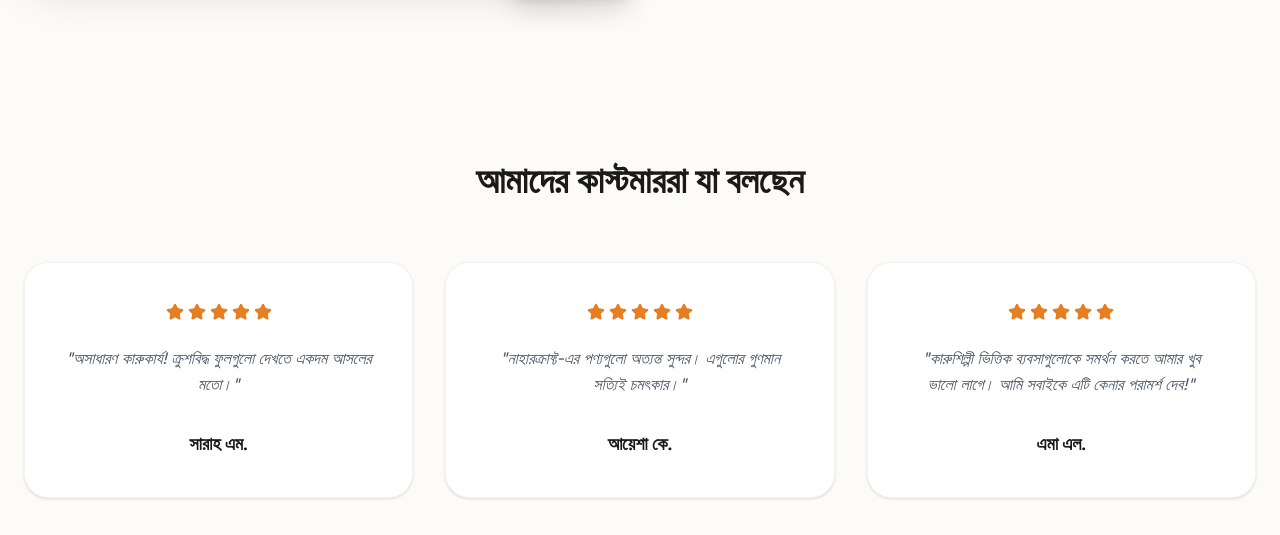
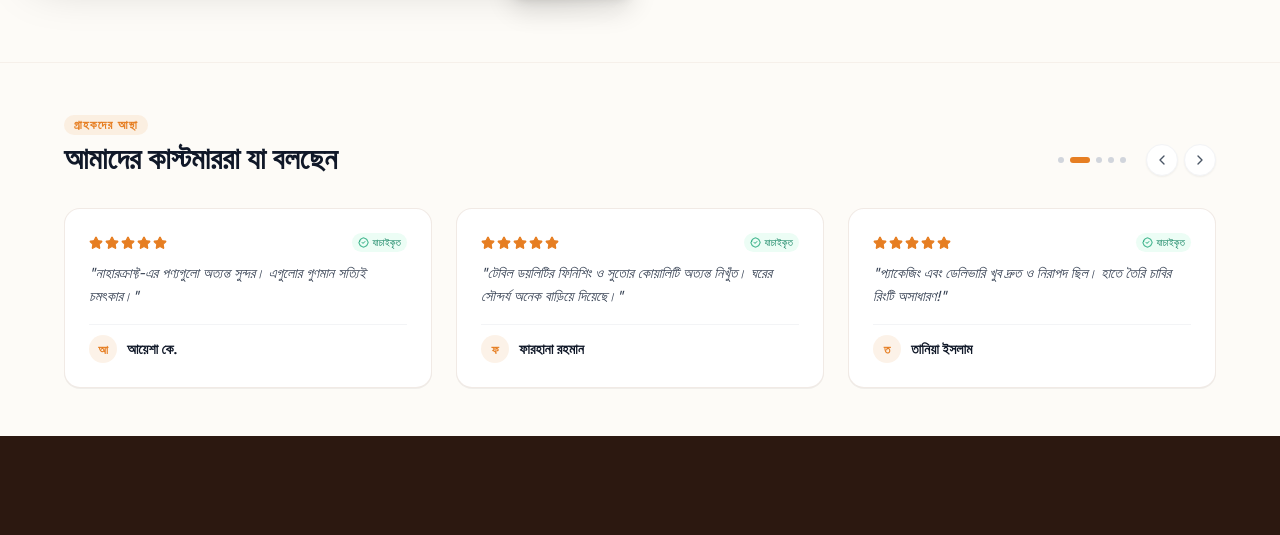
Before and after one commit to tomahmed420/NaharCraft, a React (Vite) app: page / in a window 1280 px wide. Shown: the part 2593-3128 px from the top of the page. Built offline with nearby package versions, Linux system fonts and the light colour scheme; a web font is replaced by a local one.

Commit message:
feat: add testimonial slider with updated feedback
Implement an interactive carousel for testimonials with auto-play, touch swipe support, and expanded customer reviews to enhance user trust.

```diff
--- a/src/components/Testimonials.tsx
+++ b/src/components/Testimonials.tsx
@@ -1,5 +1,6 @@
-import React from 'react';
-import { Star } from 'lucide-react';
+import React, { useState, useEffect, useRef } from 'react';
+import { motion, AnimatePresence } from 'motion/react';
+import { Star, ChevronLeft, ChevronRight, BadgeCheck, Quote } from 'lucide-react';
 import { Testimonial } from '../types';
 
 interface TestimonialsProps {
@@ -7,22 +8,211 @@ interface TestimonialsProps {
 }
 
 const Testimonials = ({ testimonials }: TestimonialsProps) => {
+  const [currentIndex, setCurrentIndex] = useState(0);
+  const [isPaused, setIsPaused] = useState(false);
+  const touchStartXRef = useRef(0);
+  const touchEndXRef = useRef(0);
+
+  const total = testimonials.length;
+
+  const nextSlide = () => {
+    setCurrentIndex((prev) => (prev + 1) % total);
+  };
+
+  const prevSlide = () => {
+    setCurrentIndex((prev) => (prev - 1 + total) % total);
+  };
+
+  // Auto-scroll every 5.5 seconds (comfortable reading time)
+  useEffect(() => {
+    if (isPaused || total <= 1) return;
+
+    const timer = setInterval(() => {
+      nextSlide();
+    }, 5500);
+
+    return () => clearInterval(timer);
+  }, [isPaused, currentIndex, total]);
+
+  // Handle touch swipe for mobile
+  const handleTouchStart = (e: React.TouchEvent) => {
+    setIsPaused(true);
+    touchStartXRef.current = e.targetTouches[0].clientX;
+  };
+
+  const handleTouchMove = (e: React.TouchEvent) => {
+    touchEndXRef.current = e.targetTouches[0].clientX;
+  };
+
+  const handleTouchEnd = () => {
+    setIsPaused(false);
+    if (!touchStartXRef.current || !touchEndXRef.current) return;
+    const distance = touchStartXRef.current - touchEndXRef.current;
+    if (distance > 50) {
+      nextSlide(); // Swiped left -> next
+    } else if (distance < -50) {
+      prevSlide(); // Swiped right -> prev
+    }
+    touchStartXRef.current = 0;
+    touchEndXRef.current = 0;
+  };
+
+  // Desktop visible items (window of 3)
+  const desktopItems = [
+    testimonials[currentIndex % total],
+    testimonials[(currentIndex + 1) % total],
+    testimonials[(currentIndex + 2) % total]
+  ];
+
   return (
-    <section className="py-24 bg-secondary">
-      <div className="max-w-7xl mx-auto px-6 text-center">
-        <h2 className="text-4xl font-serif font-bold mb-16">আমাদের কাস্টমাররা যা বলছেন</h2>
-        <div className="grid grid-cols-1 md:grid-cols-3 gap-8">
-          {testimonials.map((t) => (
-            <div key={t.id} className="bg-white p-10 rounded-3xl shadow-sm border border-gray-100 flex flex-col items-center">
-              <div className="flex gap-1 mb-6">
-                {[...Array(t.rating)].map((_, i) => (
-                  <Star key={i} size={18} fill="#E67E22" className="text-primary" />
-                ))}
+    <section
+      className="py-8 sm:py-12 px-4 sm:px-6 bg-secondary/50 border-t border-amber-900/5 relative overflow-hidden"
+      onMouseEnter={() => setIsPaused(true)}
+      onMouseLeave={() => setIsPaused(false)}
+    >
+      <div className="max-w-6xl mx-auto">
+        {/* Compact Section Header */}
+        <div className="flex flex-col sm:flex-row sm:items-end justify-between mb-6 sm:mb-8 gap-3">
+          <div>
+            <span className="text-primary text-[10px] sm:text-xs font-semibold tracking-widest uppercase mb-1 inline-block bg-primary/10 px-2.5 py-0.5 rounded-full">
+              গ্রাহকদের আস্থা
+            </span>
+            <h2 className="text-xl sm:text-2xl md:text-3xl font-serif font-bold text-gray-900 leading-tight">
+              আমাদের কাস্টমাররা যা বলছেন
+            </h2>
+          </div>
+
+          {/* Navigation Controls & Indicators */}
+          <div className="flex items-center gap-3 self-end sm:self-auto">
+            {/* Dots */}
+            <div className="flex items-center gap-1.5">
+              {testimonials.map((_, idx) => (
+                <button
+                  key={idx}
+                  onClick={() => setCurrentIndex(idx)}
+                  aria-label={`রিভিউ ${idx + 1}`}
+                  className={`h-1.5 rounded-full transition-all duration-300 ${
+                    currentIndex === idx
+                      ? 'w-5 bg-primary'
+                      : 'w-1.5 bg-gray-300 hover:bg-gray-400'
+                  }`}
+                />
+              ))}
+            </div>
+
+            {/* Arrows */}
+            <div className="flex items-center gap-1.5 ml-2">
+              <button
+                onClick={prevSlide}
+                aria-label="পূর্ববর্তী রিভিউ"
+                className="w-8 h-8 rounded-full bg-white hover:bg-primary hover:text-white flex items-center justify-center text-gray-600 transition-all shadow-xs active:scale-95 border border-gray-100"
+              >
+                <ChevronLeft size={16} />
+              </button>
+              <button
+                onClick={nextSlide}
+                aria-label="পরবর্তী রিভিউ"
+                className="w-8 h-8 rounded-full bg-white hover:bg-primary hover:text-white flex items-center justify-center text-gray-600 transition-all shadow-xs active:scale-95 border border-gray-100"
+              >
+                <ChevronRight size={16} />
+              </button>
+            </div>
+          </div>
+        </div>
+
+        {/* Mobile View: Exactly 1 Sleek Card with Swipe and Transition */}
+        <div
+          className="block md:hidden"
+          onTouchStart={handleTouchStart}
+          onTouchMove={handleTouchMove}
+          onTouchEnd={handleTouchEnd}
+        >
+          <AnimatePresence mode="wait">
+            <motion.div
+              key={currentIndex}
+              initial={{ opacity: 0, x: 20 }}
+              animate={{ opacity: 1, x: 0 }}
+              exit={{ opacity: 0, x: -20 }}
+              transition={{ duration: 0.3 }}
+              className="bg-white p-5 rounded-2xl shadow-2xs border border-amber-900/10 flex flex-col justify-between"
+            >
+              {/* Rating + Verified Badge */}
+              <div className="flex items-center justify-between mb-2.5">
+                <div className="flex gap-0.5">
+                  {[...Array(testimonials[currentIndex].rating)].map((_, i) => (
+                    <Star key={i} size={14} fill="#E67E22" className="text-primary" />
+                  ))}
+                </div>
+                <span className="inline-flex items-center gap-1 text-[11px] text-emerald-700 bg-emerald-50 px-2 py-0.5 rounded-full font-medium">
+                  <BadgeCheck size={12} className="text-emerald-600" />
+                  যাচাইকৃত ক্রেতা
+                </span>
               </div>
-              <p className="text-gray-600 italic mb-8 leading-relaxed">"{t.text}"</p>
-              <h4 className="font-serif font-bold text-lg">{t.name}</h4>
-            </div>
-          ))}
+
+              {/* Review Text */}
+              <p className="text-gray-700 text-xs sm:text-sm italic leading-relaxed my-2">
+                "{testimonials[currentIndex].text}"
+              </p>
+
+              {/* Customer Info */}
+              <div className="flex items-center gap-2.5 pt-2.5 mt-1 border-t border-gray-100">
+                <div className="w-7 h-7 rounded-full bg-primary/10 text-primary font-bold text-xs flex items-center justify-center font-serif">
+                  {testimonials[currentIndex].name.charAt(0)}
+                </div>
+                <h4 className="font-serif font-bold text-xs sm:text-sm text-gray-900">
+                  {testimonials[currentIndex].name}
+                </h4>
+              </div>
+            </motion.div>
+          </AnimatePresence>
+        </div>
+
+        {/* Desktop View: Sleek Row of 3 Compact Cards */}
+        <div className="hidden md:grid md:grid-cols-3 gap-5 lg:gap-6">
+          <AnimatePresence mode="popLayout">
+            {desktopItems.map((t, idx) => (
+              <motion.div
+                key={`${t.id}-${(currentIndex + idx) % total}`}
+                initial={{ opacity: 0, y: 10 }}
+                animate={{ opacity: 1, y: 0 }}
+                exit={{ opacity: 0, y: -10 }}
+                transition={{ duration: 0.3, delay: idx * 0.05 }}
+                className="bg-white p-5 lg:p-6 rounded-2xl shadow-2xs hover:shadow-md transition-all duration-300 border border-amber-900/10 flex flex-col justify-between relative group"
+              >
+                <div>
+                  {/* Rating + Verified Badge */}
+                  <div className="flex items-center justify-between mb-2.5">
+                    <div className="flex gap-0.5">
+                      {[...Array(t.rating)].map((_, i) => (
+                        <Star key={i} size={14} fill="#E67E22" className="text-primary" />
+                      ))}
+                    </div>
+                    <span className="inline-flex items-center gap-1 text-[10px] text-emerald-700 bg-emerald-50 px-1.5 py-0.5 rounded-full font-medium">
+                      <BadgeCheck size={11} className="text-emerald-600" />
+                      যাচাইকৃত
+                    </span>
+                  </div>
+
+                  {/* Compact Review Quote */}
+                  <p className="text-gray-700 text-xs sm:text-sm italic leading-relaxed line-clamp-3 my-2 min-h-[44px] flex items-center">
+                    "{t.text}"
+                  </p>
+                </div>
+
+                {/* Customer Info */}
+                <div className="flex items-center gap-2.5 pt-2.5 mt-2 border-t border-gray-100">
+                  <div className="w-7 h-7 rounded-full bg-primary/10 text-primary font-bold text-xs flex items-center justify-center font-serif">
+                    {t.name.charAt(0)}
+                  </div>
+                  <div>
+                    <h4 className="font-serif font-bold text-xs sm:text-sm text-gray-900 leading-tight">
+                      {t.name}
+                    </h4>
+                  </div>
+                </div>
+              </motion.div>
+            ))}
+          </AnimatePresence>
         </div>
       </div>
     </section>
--- a/src/constants.ts
+++ b/src/constants.ts
@@ -41,7 +41,9 @@ export const PRODUCTS: Product[] = [
 export const TESTIMONIALS: Testimonial[] = [
   { id: 1, name: "সারাহ এম.", text: "অসাধারণ কারুকার্য! ক্রুশবিদ্ধ ফুলগুলো দেখতে একদম আসলের মতো।", rating: 5 },
   { id: 2, name: "আয়েশা কে.", text: "নাহারক্রাফ্ট-এর পণ্যগুলো অত্যন্ত সুন্দর। এগুলোর গুণমান সত্যিই চমৎকার।", rating: 5 },
-  { id: 3, name: "এমা এল.", text: "কারুশিল্পী ভিত্তিক ব্যবসাগুলোকে সমর্থন করতে আমার খুব ভালো লাগে। আমি সবাইকে এটি কেনার পরামর্শ দেব!", rating: 5 }
+  { id: 3, name: "ফারহানা রহমান", text: "টেবিল ডয়লিটির ফিনিশিং ও সুতোর কোয়ালিটি অত্যন্ত নিখুঁত। ঘরের সৌন্দর্য অনেক বাড়িয়ে দিয়েছে।", rating: 5 },
+  { id: 4, name: "তানিয়া ইসলাম", text: "প্যাকেজিং এবং ডেলিভারি খুব দ্রুত ও নিরাপদ ছিল। হাতে তৈরি চাবির রিংটি অসাধারণ!", rating: 5 },
+  { id: 5, name: "এমা এল.", text: "কারুশিল্পী ভিত্তিক উদ্যোগকে সমর্থন করতে আমার খুব ভালো লাগে। সবার উপহারের জন্য সেরা পছন্দ!", rating: 5 }
 ];
 
 export const MOCK_ORDERS: Order[] = [
```
